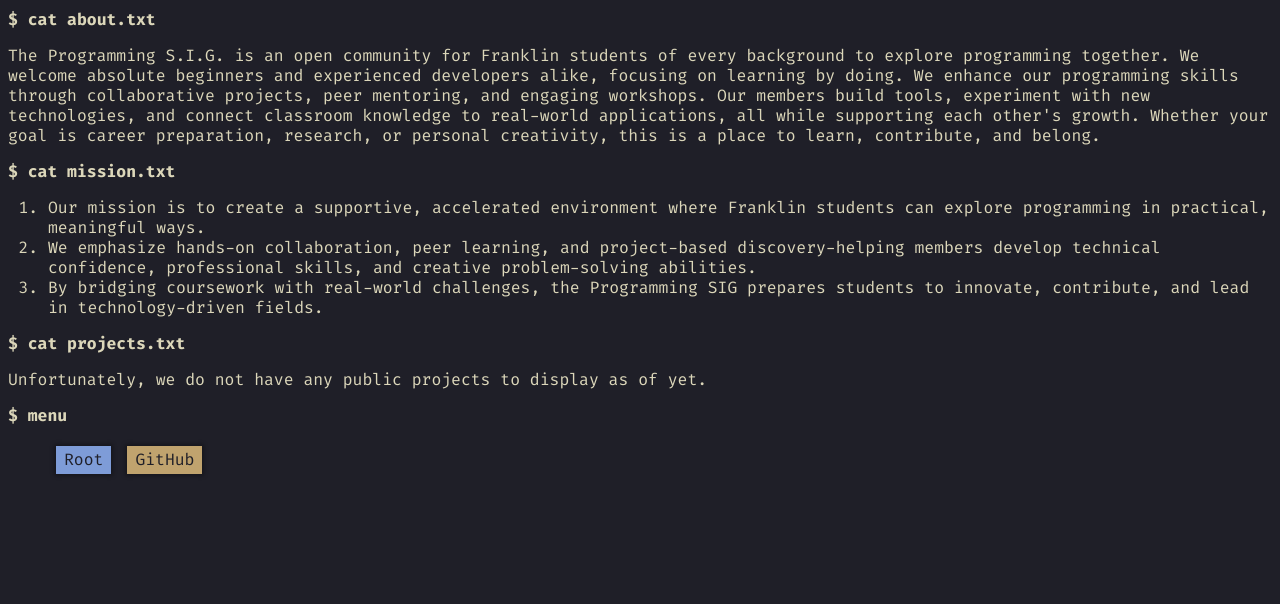
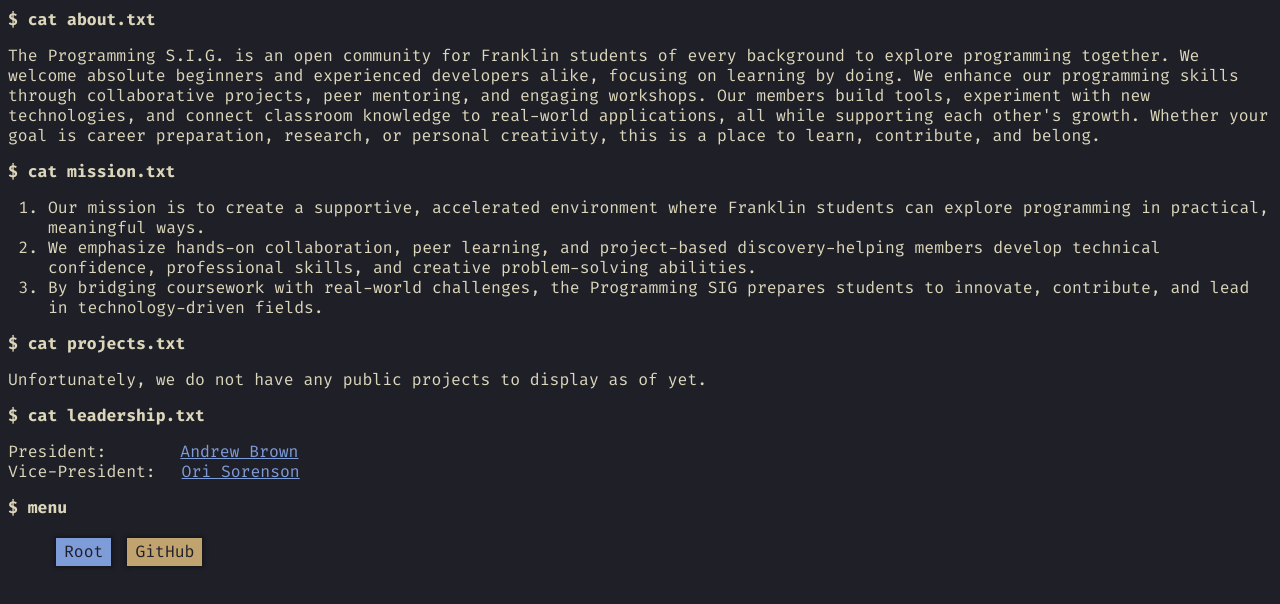
Before and after one commit to ACM-Franklin/acm-franklin.github.io, a plain HTML site: page programming/index.html in a window 1280 px wide. Shown: the part 78-682 px from the top of the page. Drawn offline with Linux system fonts and the light colour scheme.

Commit message:
Added leadership.

```diff
--- a/programming/index.html
+++ b/programming/index.html
@@ -32,6 +32,14 @@
 	  <p>
 		Unfortunately, we do not have any public projects to display as of yet.
 	  </p>
+	  <h2>cat leadership.txt</h2>
+	  <p>
+		President:&emsp;&emsp;&emsp;&emsp;
+		<a href="https://github.com/WanderingAstronomer" target="_blank">Andrew Brown</a>
+		<br>
+		Vice-President:&emsp;
+		<a href="https://github.com/jun-the-cat" target="_blank">Ori Sorenson</a>
+	  </p>
 	  <h2>menu</h2>
 	  <menu>
 		<a href="/" class="root">Root</a>
--- a/programming/style.css
+++ b/programming/style.css
@@ -75,6 +75,10 @@ main > h2:before {
 	content: "$ ";
 }
 
+main > p > a {
+	color: var(--dim-blue);
+}
+
 main > menu {
 	display: block;
 }
```
